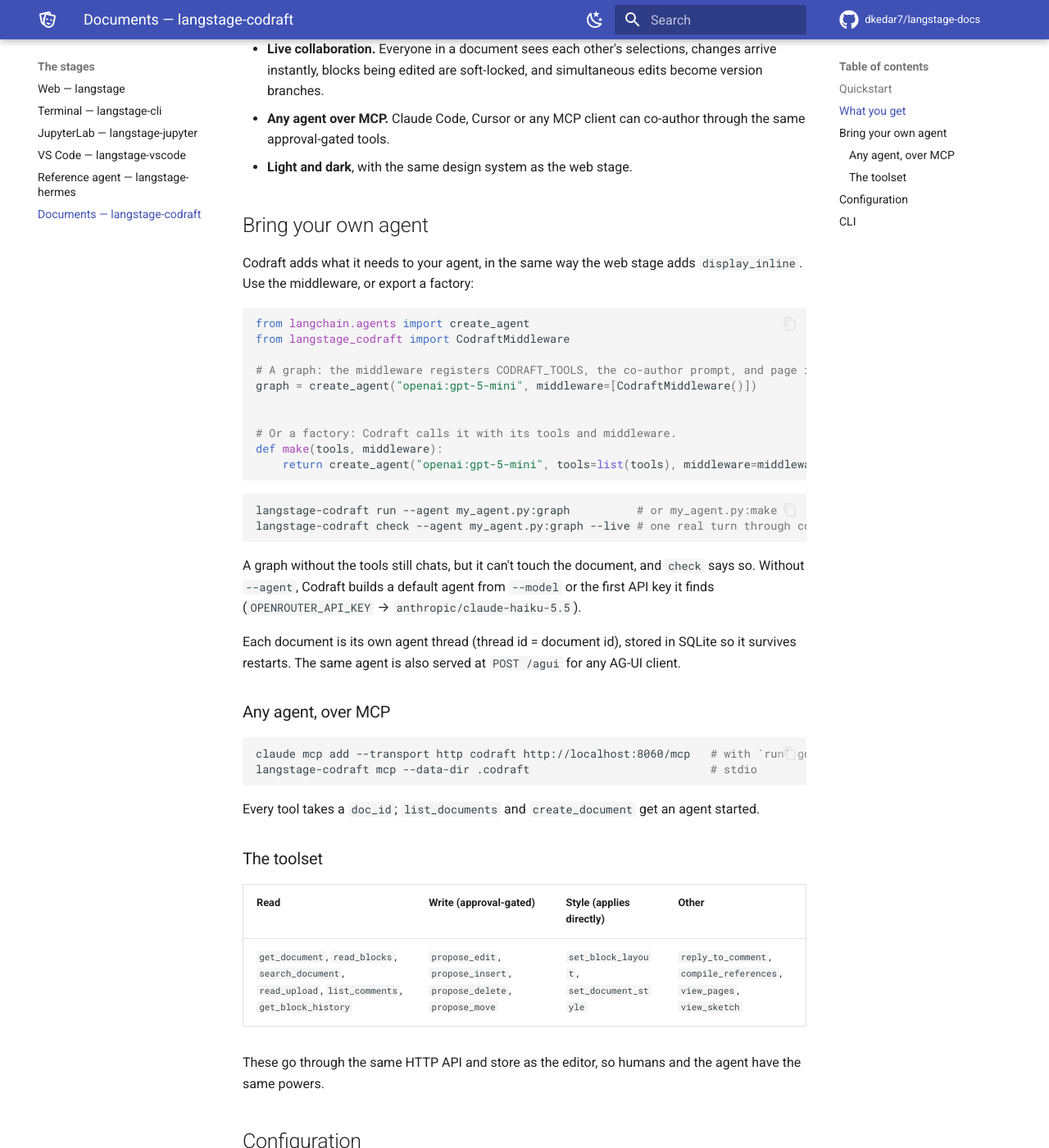
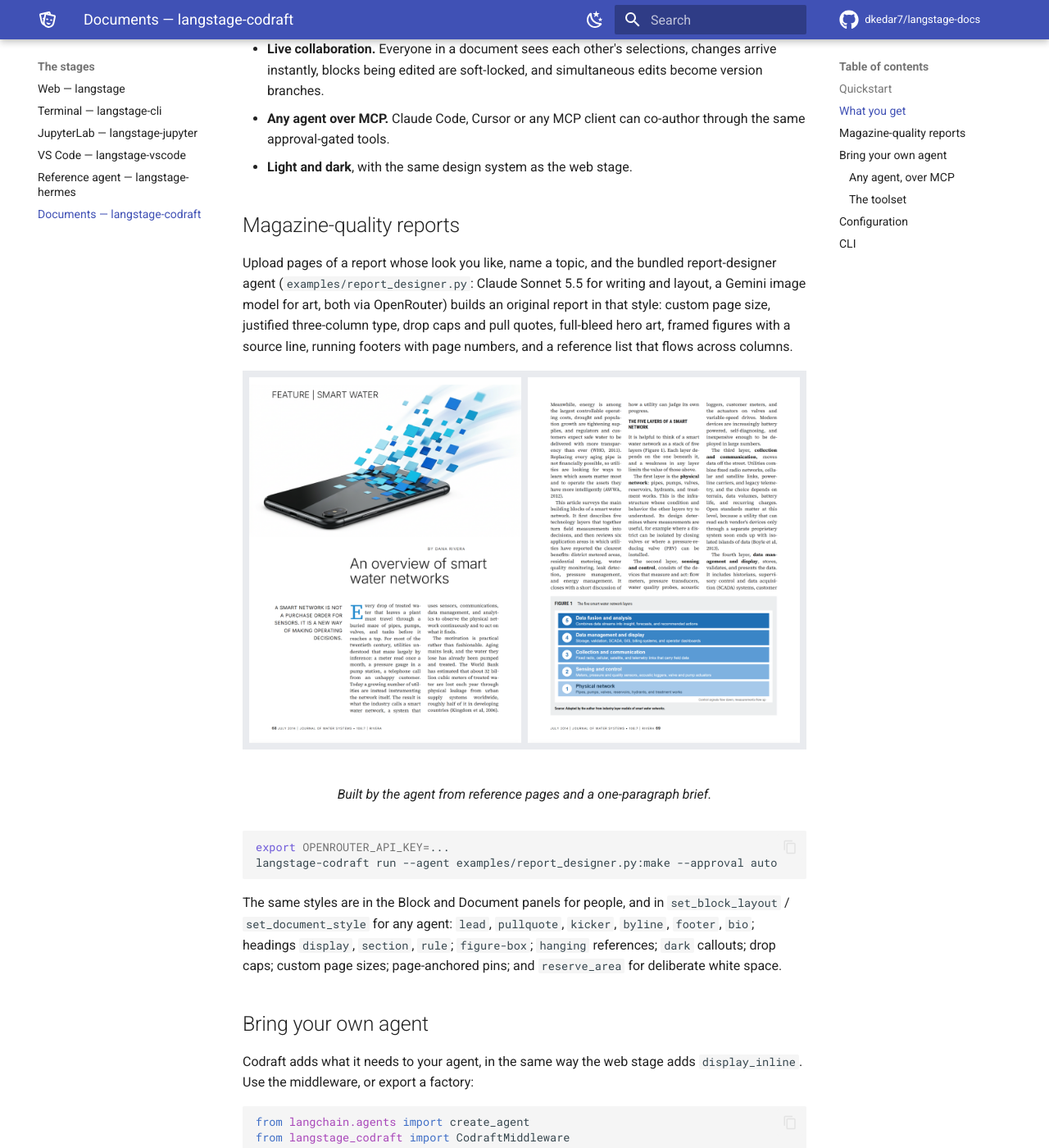
Before and after one commit to dkedar7/langstage-docs, an MkDocs documentation site: the page built from docs/stages/codraft.md, in a window 1280 px wide and 1400 px high, scrolled down 2080 px. Shown: the whole window at 82% size. Built offline with MkDocs 1.6.1 and Material for MkDocs 9.7.7, drawn with Linux system fonts in a browser that asks for light colours; comment, search, counter and statistics services are not loaded.

Commit message:
codraft: magazine-quality reports (0.3.0)
Co-Authored-By: Claude Opus 5.5 (1M context) <noreply@anthropic.com>
Claude-Session: https://claude.ai/code/session_018PbmhSNAgCLv2vVBoFTbAn

````diff
--- a/docs/stages/codraft.md
+++ b/docs/stages/codraft.md
@@ -63,6 +63,30 @@ langstage-codraft install-browser
 - **Any agent over MCP.** Claude Code, Cursor or any MCP client can co-author through the same
   approval-gated tools.
 - **Light and dark**, with the same design system as the web stage.
+
+## Magazine-quality reports
+
+Upload pages of a report whose look you like, name a topic, and the bundled report-designer agent
+(`examples/report_designer.py`: Claude Sonnet 5.5 for writing and layout, a Gemini image model for
+art, both via OpenRouter) builds an original report in that style: custom page size, justified
+three-column type, drop caps and pull quotes, full-bleed hero art, framed figures with a source
+line, running footers with page numbers, and a reference list that flows across columns.
+
+<figure markdown="span">
+  ![Two pages of a feature article built by the report designer agent](../assets/screenshots/codraft-report.png)
+  <figcaption>Built by the agent from reference pages and a one-paragraph brief.</figcaption>
+</figure>
+
+<!-- snippet: skip -->
+```bash
+export OPENROUTER_API_KEY=...
+langstage-codraft run --agent examples/report_designer.py:make --approval auto
+```
+
+The same styles are in the Block and Document panels for people, and in `set_block_layout` /
+`set_document_style` for any agent: `lead`, `pullquote`, `kicker`, `byline`, `footer`, `bio`;
+headings `display`, `section`, `rule`; `figure-box`; `hanging` references; `dark` callouts; drop
+caps; custom page sizes; page-anchored pins; and `reserve_area` for deliberate white space.
 
 ## Bring your own agent
 
````
Also changed, not shown: docs/assets/screenshots/codraft-report.png (added).
